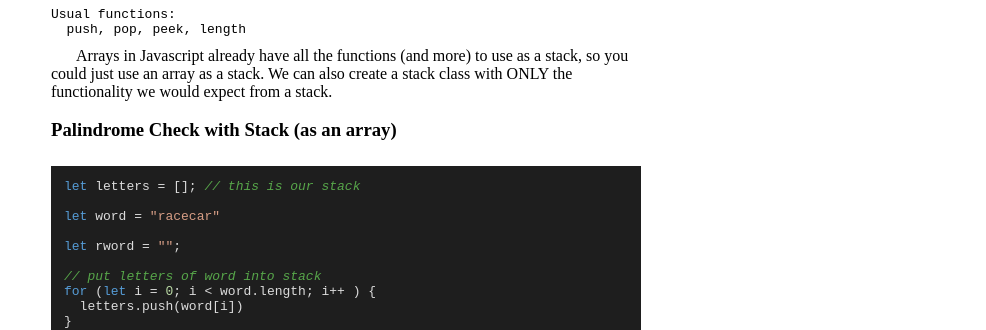
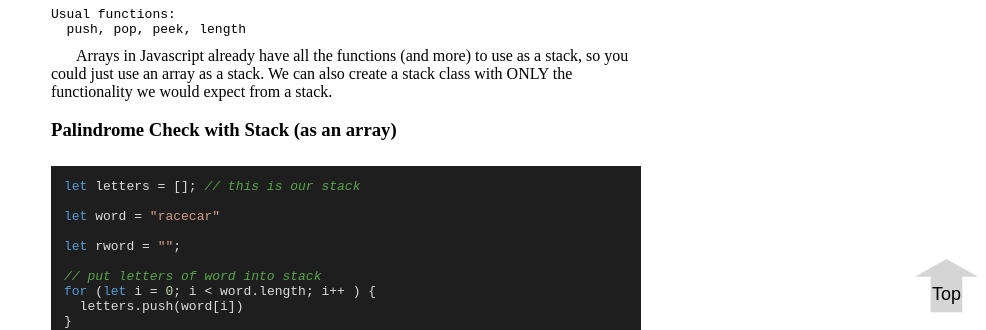
Before and after one commit to PaulB-H/data_structures, a plain HTML site: page index.html in a window 1280 px wide. Shown: the part 470-800 px from the top of the page, without its empty margins (294-1280 px from the left). Drawn offline with nearby package versions, Linux system fonts and the light colour scheme; a script that the page names is missing.

Commit message:
added totop button if window not at top of page

```diff
--- a/index.html
+++ b/index.html
@@ -95,10 +95,39 @@
         padding-right: 10px !important;
         vertical-align: baseline;
       }
+
+      #totop {
+        position: fixed;
+        bottom: 0;
+        right: 0;
+        padding: 25px;
+        font-size: large;
+        background-color: #d5d5d5;
+        border: none;
+        clip-path: polygon(
+          50% 0,
+          90% 25%,
+          70% 25%,
+          70% 75%,
+          30% 75%,
+          30% 25%,
+          10% 25%
+        );
+        -webkit-clip-path: polygon(
+          50% 0,
+          90% 25%,
+          70% 25%,
+          70% 75%,
+          30% 75%,
+          30% 25%,
+          10% 25%
+        );
+      }
     </style>
   </head>
   <body style="height: 100%">
     <div id="content">
+      <a href="#"><button id="totop">Top</button></a>
       <div id="page-header">
         <h2 id="header-title">Data Structures</h2>
 
@@ -1059,6 +1088,21 @@ Plaintext pre formatting
     <script>
       hljs.initHighlightingOnLoad();
       hljs.initLineNumbersOnLoad();
+
+      document.addEventListener("DOMContentLoaded", function () {
+        if (window.scrollY === 0) {
+          document.getElementById("totop").style.display = "none";
+        } else {
+          document.getElementById("totop").style.display = "inline";
+        }
+        window.addEventListener("scroll", function () {
+          if (window.scrollY === 0) {
+            document.getElementById("totop").style.display = "none";
+          } else {
+            document.getElementById("totop").style.display = "inline";
+          }
+        });
+      });
     </script>
   </body>
 </html>
```
